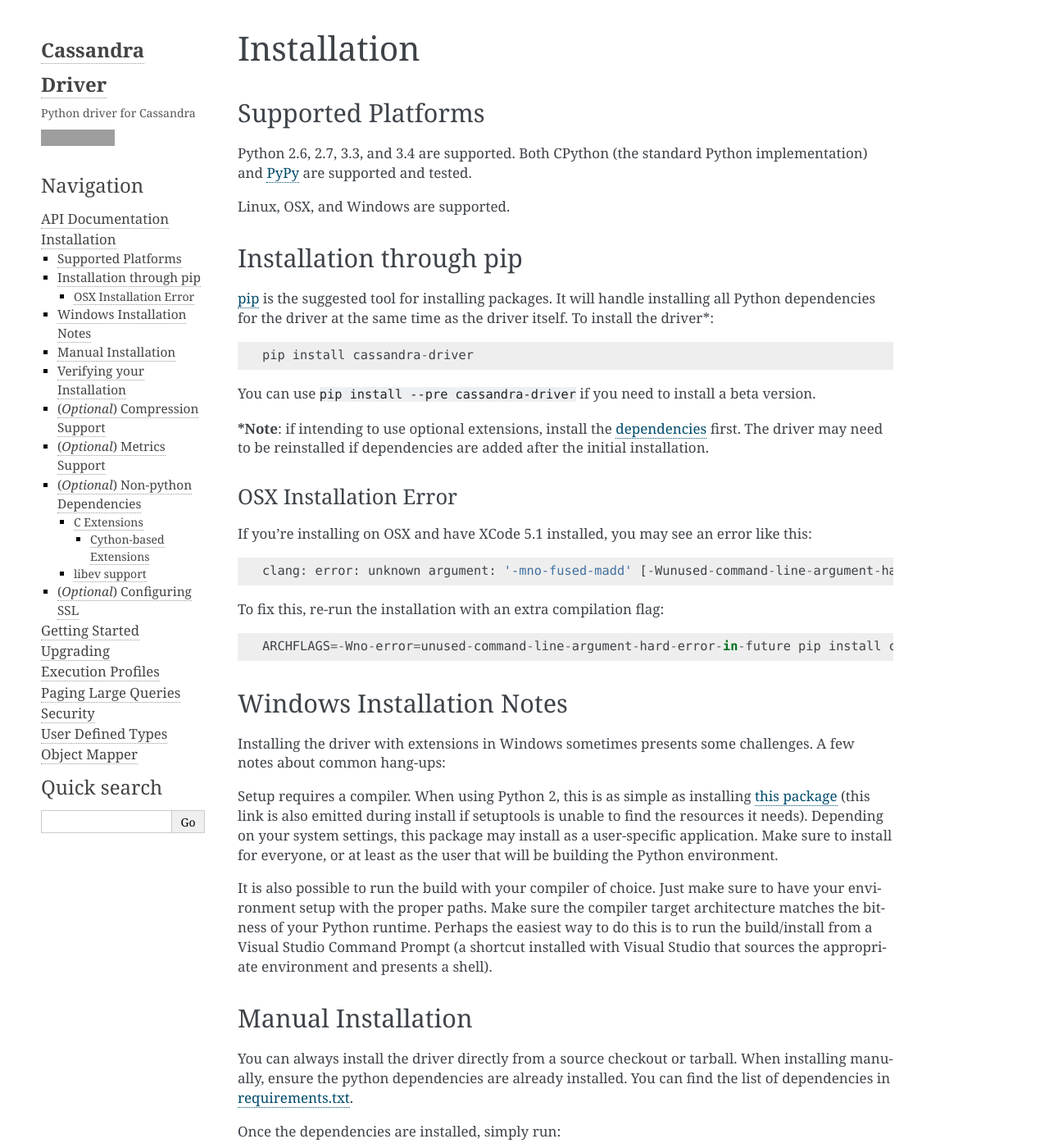
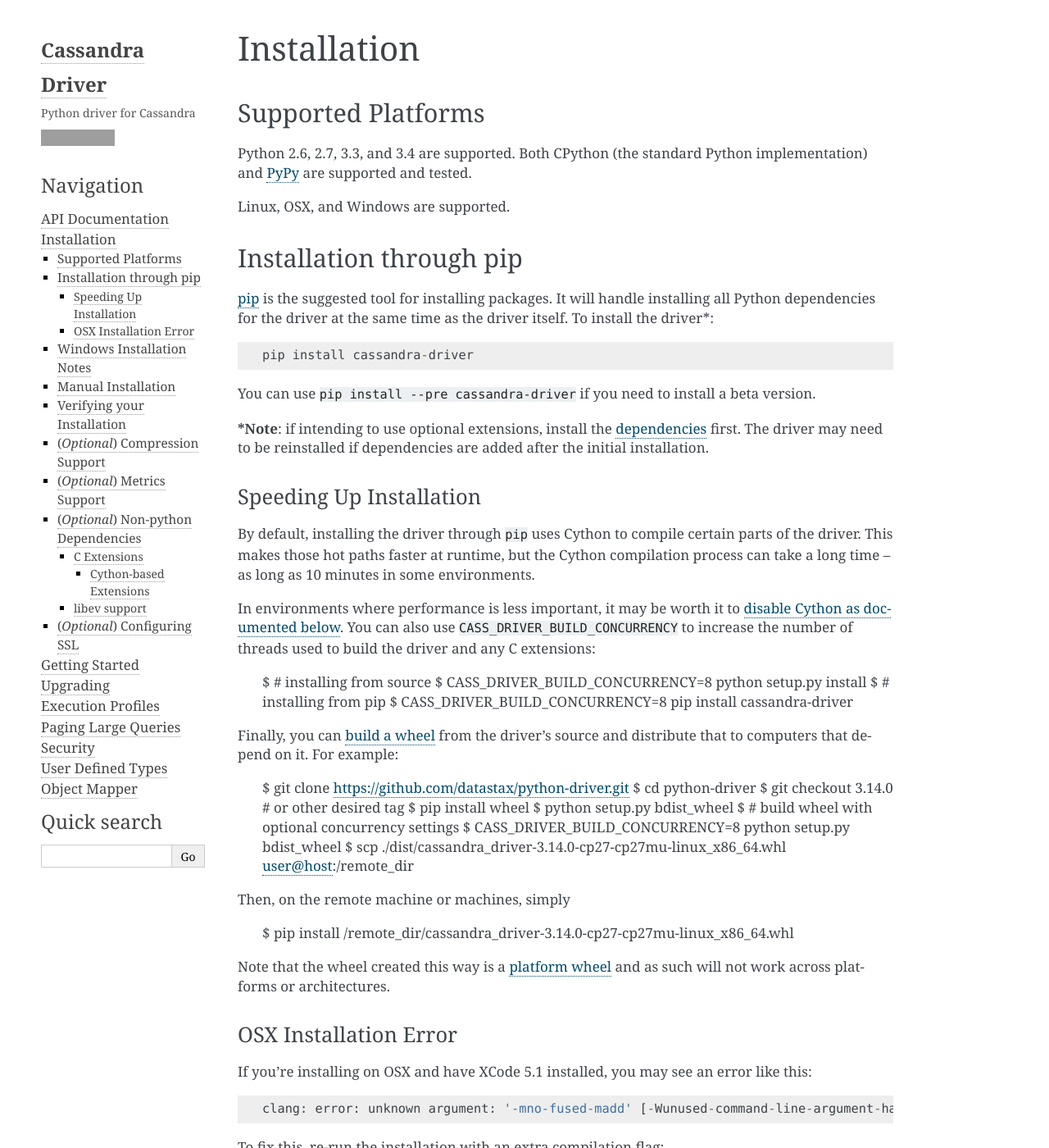
Before and after one commit to datastax/python-driver, a Sphinx documentation site: the page built from docs/installation.rst, in a window 1280 px wide and 1400 px high. Shown: the whole window at 82% size. Built offline with Sphinx 7.4.7, drawn with Linux system fonts in a browser that asks for light colours; pages that are not in the unit, such as notebooks, are missing from menus; grey boxes are pictures that could not be loaded.

Commit message:
add docs for long compilation

```diff
--- a/CHANGELOG.rst
+++ b/CHANGELOG.rst
@@ -13,6 +13,7 @@
 * Refactor CASSANDRA_VERSION to a some kind of version object (PYTHON-915)
 * Warn users when using the deprecated Session.default_consistency_level (PYTHON-953)
 * Add DSE smoke test to OSS driver tests (PYTHON-894)
+* Document long compilation times and workarounds (PYTHON-868)
 
 3.13.0
 ======
--- a/docs/installation.rst
+++ b/docs/installation.rst
@@ -19,6 +19,44 @@
 You can use ``pip install --pre cassandra-driver`` if you need to install a beta version.
 
 ***Note**: if intending to use optional extensions, install the `dependencies <#optional-non-python-dependencies>`_ first. The driver may need to be reinstalled if dependencies are added after the initial installation.
+
+Speeding Up Installation
+^^^^^^^^^^^^^^^^^^^^^^^^
+
+By default, installing the driver through ``pip`` uses Cython to compile
+certain parts of the driver.
+This makes those hot paths faster at runtime, but the Cython compilation
+process can take a long time -- as long as 10 minutes in some environments.
+
+In environments where performance is less important, it may be worth it to
+:ref:`disable Cython as documented below <cython-extensions>`.
+You can also use ``CASS_DRIVER_BUILD_CONCURRENCY`` to increase the number of
+threads used to build the driver and any C extensions:
+
+    $ # installing from source
+    $ CASS_DRIVER_BUILD_CONCURRENCY=8 python setup.py install
+    $ # installing from pip
+    $ CASS_DRIVER_BUILD_CONCURRENCY=8 pip install cassandra-driver
+
+Finally, you can `build a wheel <https://packaging.python.org/tutorials/distributing-packages/#wheels>`_ from the driver's source and distribute that to computers
+that depend on it. For example:
+
+    $ git clone https://github.com/datastax/python-driver.git
+    $ cd python-driver
+    $ git checkout 3.14.0 # or other desired tag
+    $ pip install wheel
+    $ python setup.py bdist_wheel
+    $ # build wheel with optional concurrency settings
+    $ CASS_DRIVER_BUILD_CONCURRENCY=8 python setup.py bdist_wheel
+    $ scp ./dist/cassandra_driver-3.14.0-cp27-cp27mu-linux_x86_64.whl user@host:/remote_dir
+
+Then, on the remote machine or machines, simply
+
+    $ pip install /remote_dir/cassandra_driver-3.14.0-cp27-cp27mu-linux_x86_64.whl
+
+Note that the wheel created this way is a `platform wheel
+<https://packaging.python.org/tutorials/distributing-packages/#platform-wheels>`_
+and as such will not work across platforms or architectures.
 
 OSX Installation Error
 ^^^^^^^^^^^^^^^^^^^^^^
@@ -123,6 +161,8 @@
 
 See :ref:`windows_build` for notes on configuring the build environment on Windows.
 
+.. _cython-extensions:
+
 Cython-based Extensions
 ~~~~~~~~~~~~~~~~~~~~~~~
 By default, this package uses `Cython <http://cython.org/>`_ to optimize core modules and build custom extensions.
```
